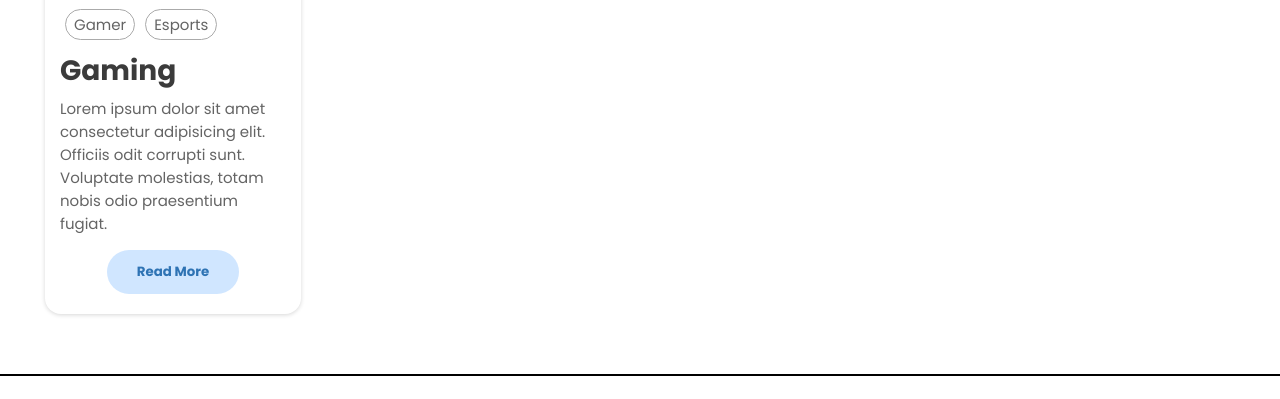
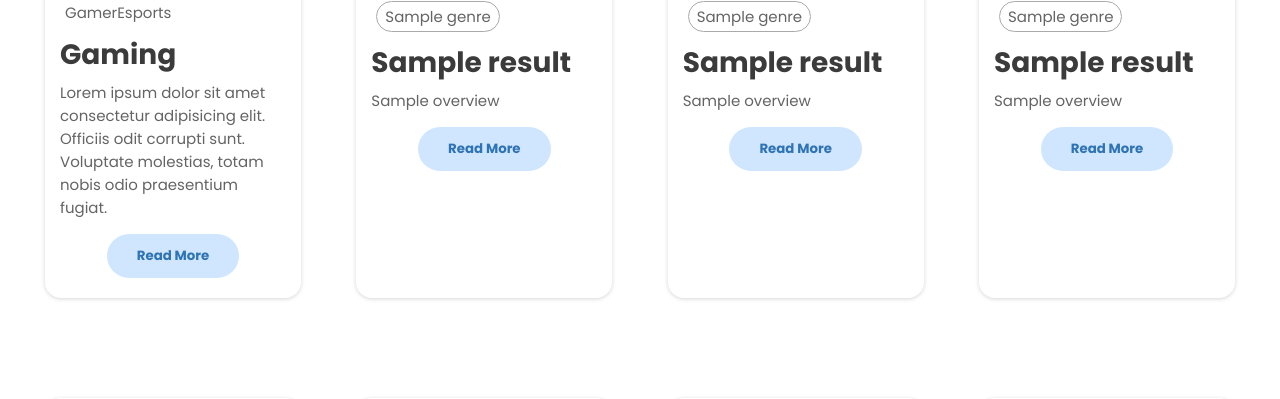
Before and after one commit to Sagnik-23/Dream_list, a Flask app: page / in a window 1280 px wide. Shown: the part 1451-1850 px from the top of the page. Run offline with Flask 3, Linux system fonts and the light colour scheme; a database or web service that is not in the repository returns one stand-in record (values such as "Sample title"); data that the repository does not hold is empty.

Commit message:
Feed page basic

```diff
--- a/main.py
+++ b/main.py
@@ -37,14 +37,28 @@ def get_feed_movies(page_no, index):
     genres = []
     for id in genre_id:
         genres.append(get_genres(id))
+    return index, background_image_url, genres, title, overview
 
 
 @app.route('/')
 def index():
     # if not session.get("name"):
     #     return redirect("/login")
-    title = "DreamList"
-    return render_template("home.html", title=title)
+    page_title = "DreamList"
+    background_image_url = []
+    genres = []
+    title = []
+    overview = []
+    index = []
+    for i in range(0, 20):
+        movie_index, movie_background_image_url, movie_genres, movie_title, movie_overview = get_feed_movies(
+            1, i)
+        index.append(movie_index)
+        background_image_url.append(movie_background_image_url)
+        genres.append(movie_genres)
+        title.append(movie_title)
+        overview.append(movie_overview)
+    return render_template("home.html", page_title=page_title, index=index, background_image_url=background_image_url, genres=genres, title=title, overview=overview)
 
 
 if __name__ == "__main__":
--- a/static/css/home.css
+++ b/static/css/home.css
@@ -198,13 +198,13 @@
     font-size: 15px;
 }
 
-.caption-1, .caption-2{
+.caption{
     padding: 3px 8px;
     border: 1px solid rgb(170, 170, 170);
     border-radius: 23px;
 }
 
-.caption-2{
+.caption:not(:first-child){
     margin-left: 10px;
 }
 
--- a/templates/home.html
+++ b/templates/home.html
@@ -136,6 +136,27 @@
                     <button class = "button-1">Read More</button>
                 </div>
             </div>
+            {% for movie_index in index %}
+                <div class="card">
+                    <div class="image">
+                        <img src= "{{ background_image_url[movie_index] }}" alt= "{{ title[movie_index] }}" class = "card-img">
+                    </div>
+                    <div class="captions">
+                        {% for genre in genres[movie_index] %}
+                            <div class="caption">{{ genre }}</div>
+                        {% endfor %}
+                    </div>
+                    <div class="heading">
+                        <h1>{{ title[movie_index] }}</h1>
+                    </div>
+                    <div class="desc">
+                        {{ overview[movie_index] }}
+                    </div>
+                    <div class="btn-1">
+                        <button class = "button-1">Read More</button>
+                    </div>
+                </div>
+            {% endfor %}
         </div>
     </div>
     <div class="footer">
--- a/templates/layout.html
+++ b/templates/layout.html
@@ -6,7 +6,7 @@
     <link rel="shortcut icon" href="static/images/favicon.ico" type="image/x-icon">
     <link rel="stylesheet" href="{{ url_for('static', filename='css/main.css') }}">
     {% block head %}{% endblock %}
-    <title>{{ title }}</title>
+    <title>{{ page_title }}</title>
 </head>
 <body>
     {% block body %}{% endblock %}
--- a/test.py
+++ b/test.py
@@ -40,7 +40,7 @@ page_no = 1
 url = f"https://api.themoviedb.org/3/discover/movie?include_adult=false&include_video=false&language=en-US&page={page_no}&sort_by=popularity.desc&api_key={API_KEY}"
 response = requests.get(url)
 data = response.json()
-# print(data)
+print(data)
 background_image = data['results'][0]['backdrop_path']
 background_image_url = f"https://image.tmdb.org/t/p/w400{background_image}"
 title = data['results'][0]['title']
```
